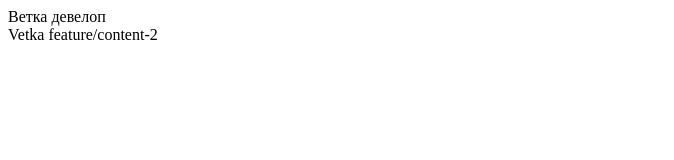
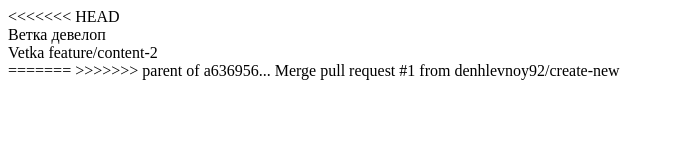
Before and after one commit to denhlevnoy92/back, a plain HTML site: page index.html in a window 1280 px wide. Shown: the whole page, without its empty margins (0-674 px from the left). Drawn offline with Linux system fonts and the light colour scheme.

Commit message:
Update index.html

```diff
--- a/index.html
+++ b/index.html
@@ -5,6 +5,7 @@
     <title>Document</title>
 </head>
 <body>
+<<<<<<< HEAD
 <header class="head">
     <div class="head-title">
         Ветка девелоп
@@ -13,5 +14,8 @@
 <section class="content">
     <div class="content-title">Vetka feature/content-2</div>
 </section>
+=======
+
+>>>>>>> parent of a636956... Merge pull request #1 from denhlevnoy92/create-new
 </body>
 </html>
```
